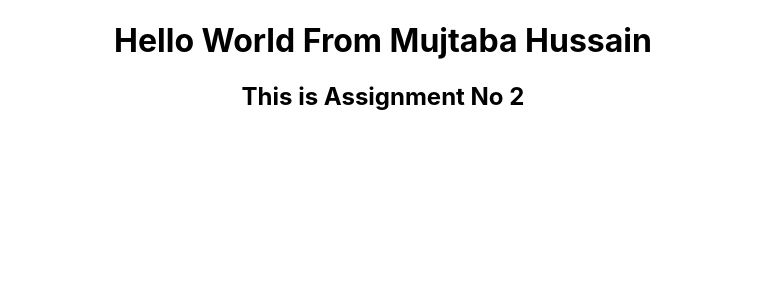
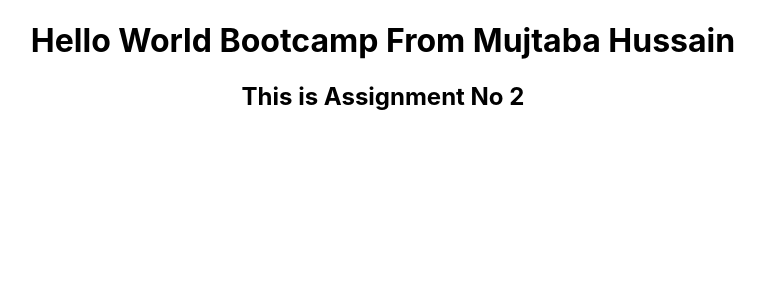
Before and after one commit to mujtaba493/bootcamp-react-app, a React (Create React App) app: page / in a window 1280 px wide. Shown: the top 300 px of the page, without its empty margins (257-1022 px from the left). Built offline with nearby package versions, Linux system fonts and the light colour scheme.

Commit message:
updated app.js on thursday 11 june 2020

```diff
--- a/src/App.js
+++ b/src/App.js
@@ -4,7 +4,7 @@ import './App.css';
 function App() {
   return (
   <div className="App">
-    <h1>Hello World From Mujtaba Hussain</h1>
+    <h1>Hello World Bootcamp From Mujtaba Hussain</h1>
     <h2>This is Assignment No 2 </h2>
   </div>
 
```
